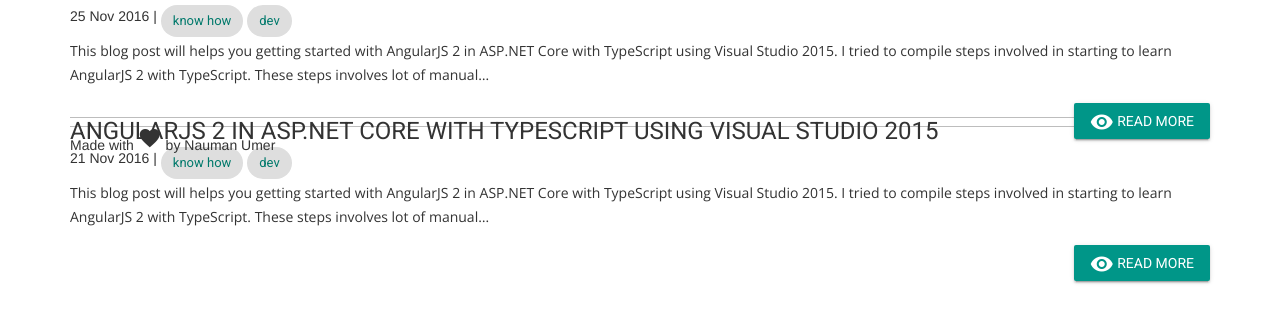
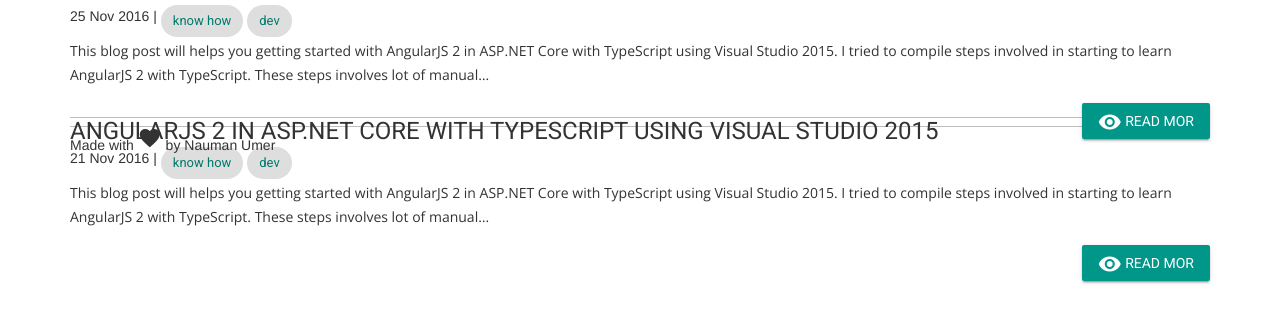
Before and after one commit to nmanumr/nmanumr.com, a Jekyll site: the page built from blog/index.html, in a window 1280 px wide. Shown: the part 265-588 px from the top of the page. Built offline with Jekyll 4.4.1, drawn with Linux system fonts in a browser that asks for light colours; nearby versions of some CDN libraries; library files that are not in the unit come from our copies; the list of posts is cut into pages by our own code; comment, search, counter and statistics services are not loaded.

Commit message:
Update index.html

```diff
--- a/blog/index.html
+++ b/blog/index.html
@@ -35,10 +35,10 @@
 
     <article>
       {{ post.excerpt | markdownify }}
-    <article>
+    </article>
 
     <a class="pull-right mdl-button mdl-js-button mdl-button--primary mdl-button--raised mdl-js-ripple-effect" href="{{post.url}}">
-  <i class="material-icons">visibility</i> Read More
+  <i class="material-icons">visibility</i> Read Mor
 </a>
 </div>
 <div class="android-drawer-separator" style="margin:100px 0></div>
```
